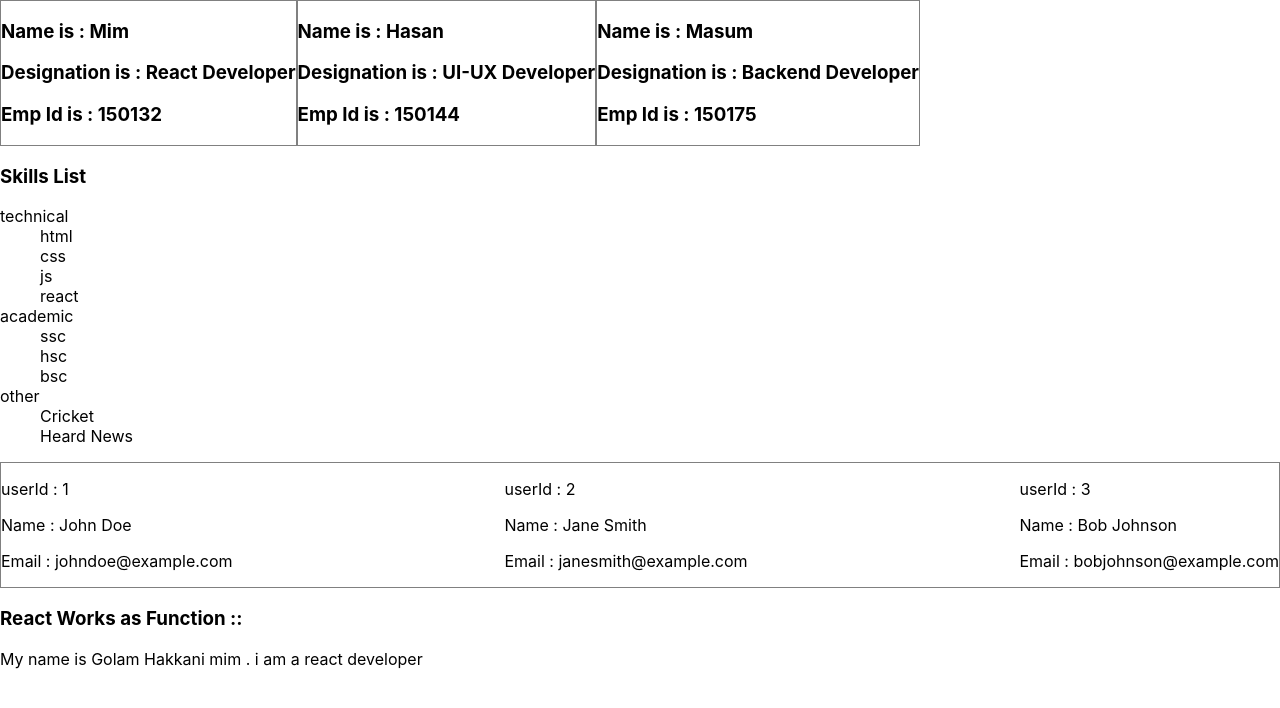
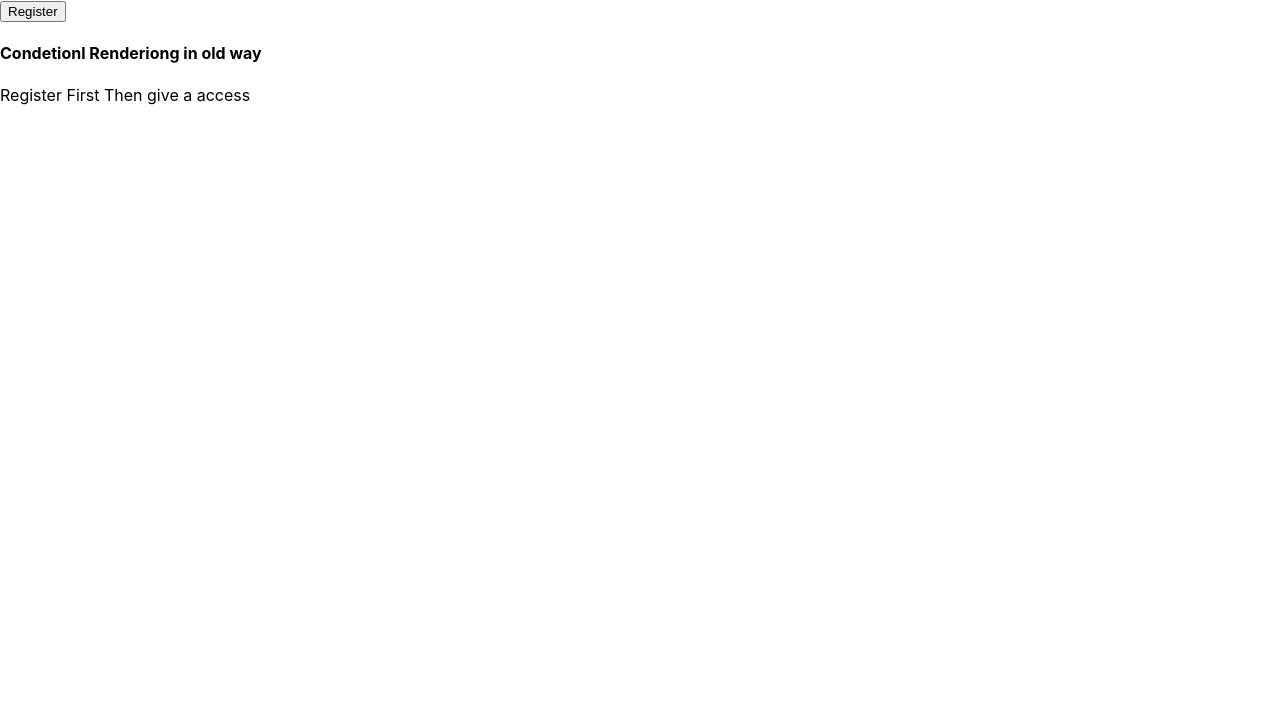
Before and after one commit to Mim-Hakkani/React_all_in_One, a React (Create React App) app: page / in a window 1280 px wide. Shown: the top 708 px of the page. Built offline with nearby package versions, Linux system fonts and the light colour scheme.

Commit message:
conditioal rendering in react all examples

```diff
--- a/src/App.js
+++ b/src/App.js
@@ -4,6 +4,7 @@ import ParentComponent from './components/LiftingState/ParentComponent';
 import PropsInReact from './components/Props/PropsInReact';
 import BarcodeScanner from './components/barcodeGenerator/BarcodeScanner';
 import BarcodeScanner2 from './components/barcodeGenerator/BarcodeScanner2';
+import ConditionalRendering from './components/conditionalRendering/ConditionalRendering';
 import ReactEvents from './components/reactEvents/ReactEvents';
 
 function App() {
@@ -24,7 +25,7 @@ function App() {
 
       {/* props details  */}
 
-        <PropsInReact />
+        {/* <PropsInReact /> */}
 
 
 
@@ -37,6 +38,10 @@ function App() {
 
             {/* <BarcodeScanner2 /> */}
 
+      {/* Conditional Rendering  */}
+
+      <ConditionalRendering />
+
     </div>
   );
 }
--- /dev/null
+++ b/src/components/conditionalRendering/ConditionalRendering.js
@@ -0,0 +1,42 @@
+import React, { useState } from 'react';
+
+const ConditionalRendering = () => {
+
+    const [isLoggin,setIsloggin] =useState(false);
+
+    // conditional rendering old way
+
+    let content = ''
+
+    if(isLoggin){
+     content ='Welcome is the Ehsan Marketing '
+    }
+    else{
+        content = "Register First Then give a access "
+    }
+
+
+
+    return (
+        <div>
+
+            {/* works as ternary opeator  */}
+
+            <button onClick={()=>setIsloggin(!isLoggin)}> {isLoggin ? 'Logout' : "Register" }</button>
+
+           {/* works as normal if else method  */}
+
+            <h4>Condetionl Renderiong in old way </h4>
+            <p>{content}</p>
+
+
+            {/* works as and operation . when true then rendering the element */}
+
+            {
+                isLoggin && <p style={{color:'green'}}>Hi ,, I am a Registerd user </p>
+            }
+        </div>
+    );
+};
+
+export default ConditionalRendering;
```
Also changed, not shown: src/components/Props/importantNote.txt, 1 other file (tests, documents, lock files or other folders).
